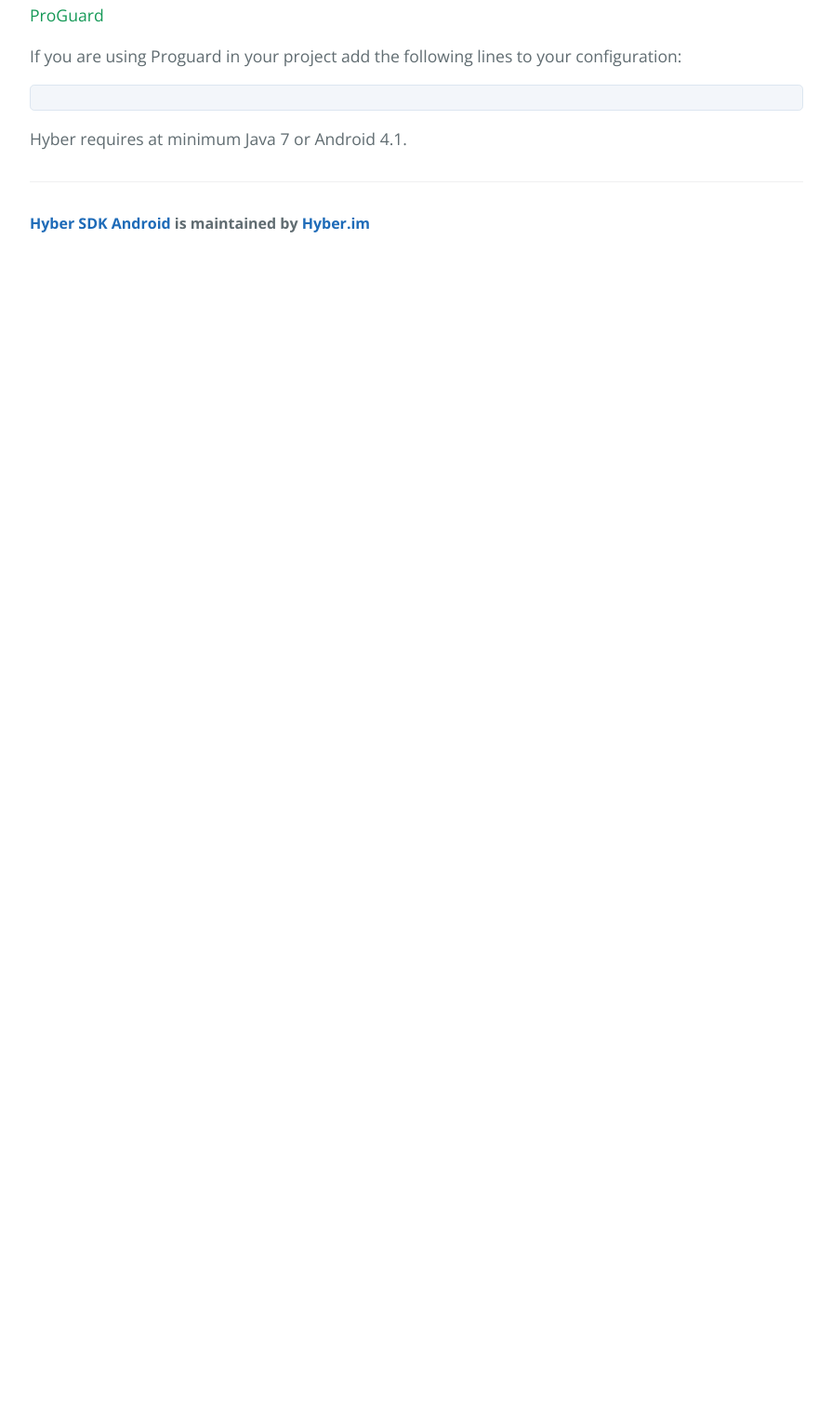
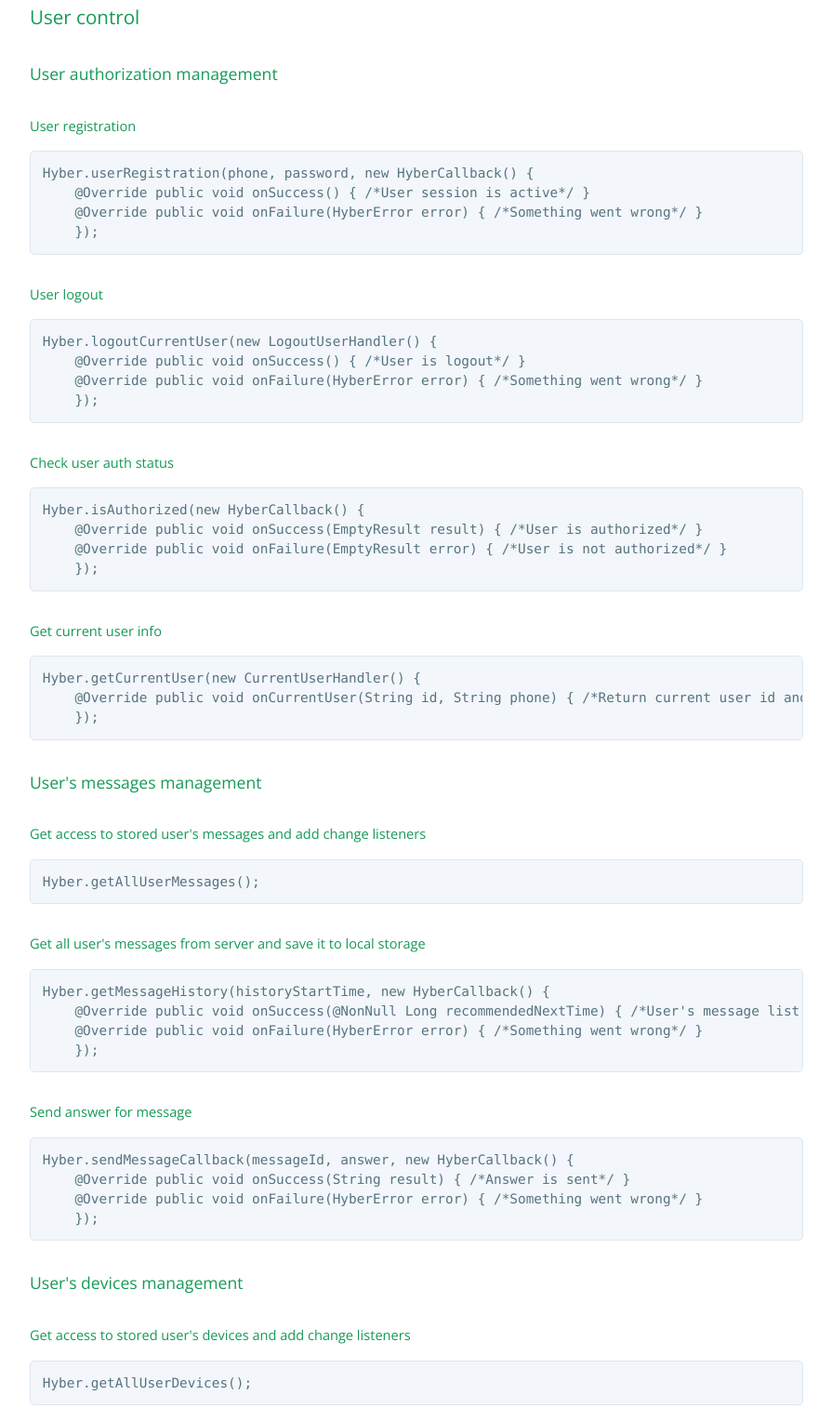
Before and after one commit to GMSLabs/Hyber-SDK-Android, a plain HTML site: page index.html in a window 1280 px wide. Shown: the part 1274-2788 px from the top of the page at 93% size, without its empty margins (192-1087 px from the left). Before the commit the page ends 1558 px from the top, so only its background shows below. Drawn offline with nearby package versions, Linux system fonts and the light colour scheme.

Commit message:
Update main page for SDK 2.1.0

```diff
--- a/index.html
+++ b/index.html
@@ -13,7 +13,7 @@
     <section class="page-header">
       <h1 class="project-name">Hyber SDK Android</h1>
       <h2 class="project-tagline">Powerfull messaging for Android</h2>
-      <a target="_blank" href="https://github.com/Incuube/Hyber-SDK-Android/raw/maven/com/hyber/hyber-messaging/2.2.0/hyber-messaging-2.2.0.aar" class="btn">Download AAR</a>
+      <a target="_blank" href="https://github.com/Incuube/Hyber-SDK-Android/raw/maven/com/hyber/hyber-messaging/2.1.0/hyber-messaging-2.1.0.aar" class="btn">Download AAR</a>
       <a href="https://github.com/Incuube/Hyber-SDK-Android" class="btn">View on GitHub</a>
     </section>
     <section class="main-content">
@@ -27,9 +27,9 @@
       <p>
         First of all you need to configure <a target="_blank" href="https://developers.google.com/android/guides/google-services-plugin">Google Services Plugin</a>
         and <a target="_blank" href="https://firebase.google.com/docs/cloud-messaging/android/client">Firebase Cloud Messaging</a></br>
+        After that you need to initialize the Hyber inside onCreate method in your application class.
+        <pre class="prettyprint">buildConfigField 'String', 'HYBER_CLIENT_API_KEY', hyber_client_api_key</pre>
         And after that you need to write next line to app level build.gradle file inside build config block
-        <pre class="prettyprint">buildConfigField 'String', 'HYBER_CLIENT_API_KEY', hyber_client_api_key</pre>
-        After that you need to initialize the Hyber inside onCreate method in your application class
         <pre class="prettyprint">Hyber.with(this, BuildConfig.HYBER_CLIENT_API_KEY)
     .setNotificationListener(...)
     .init();</pre>
@@ -37,7 +37,7 @@
       <h3><a id="download" class="anchor" href="#download" aria-hidden="true"><span aria-hidden="true" class="octicon octicon-link"></span></a>
         Download
       </h3>
-      <p><a target="_blank" href="https://github.com/Incuube/Hyber-SDK-Android/raw/maven/com/hyber/hyber-messaging/2.2.0/hyber-messaging-2.2.0.aar" class="simple-btn">&darr; <span class="version-tag">Latest</span> AAR</a></p>
+      <p><a target="_blank" href="https://github.com/Incuube/Hyber-SDK-Android/raw/maven/com/hyber/hyber-messaging/2.1.0/hyber-messaging-2.1.0.aar" class="simple-btn">&darr; <span class="version-tag">Latest</span> AAR</a></p>
       <p>The source code to the Hyber, samples, and this website is <a href="https://github.com/Incuube/Hyber-SDK-Android">available on GitHub</a>.</p>
       <h4>
         Gradle
@@ -46,9 +46,98 @@
       <pre class="prettyprint">maven { url 'https://raw.github.com/Incuube/Hyber-SDK-Android/maven/' }</pre>
       <p>Then add next dependencies to app level build.gradle:</p>
       <pre class="prettyprint">compile 'com.hyber:hyber-messaging:<span class="version pln"><em>(insert latest version)</em></span>'</pre>
+
+      <h3><a id="download" class="anchor" href="#user_control" aria-hidden="true"><span aria-hidden="true" class="octicon octicon-link"></span></a>
+        User control
+      </h3>
       <h4>
+        User authorization management
+      </h4>
+      <h5>
+        User registration
+      </h5>
+      <pre class="prettyprint">Hyber.userRegistration(phone, password, new HyberCallback<EmptyResult, HyberError>() {
+    @Override public void onSuccess() { /*User session is active*/ }
+    @Override public void onFailure(HyberError error) { /*Something went wrong*/ }
+    });</pre>
+      <h5>
+        User logout
+      </h5>
+      <pre class="prettyprint">Hyber.logoutCurrentUser(new LogoutUserHandler() {
+    @Override public void onSuccess() { /*User is logout*/ }
+    @Override public void onFailure(HyberError error) { /*Something went wrong*/ }
+    });</pre>
+      <h5>
+        Check user auth status
+      </h5>
+      <pre class="prettyprint">Hyber.isAuthorized(new HyberCallback<EmptyResult, EmptyResult>() {
+    @Override public void onSuccess(EmptyResult result) { /*User is authorized*/ }
+    @Override public void onFailure(EmptyResult error) { /*User is not authorized*/ }
+    });</pre>
+      <h5>
+        Get current user info
+      </h5>
+      <pre class="prettyprint">Hyber.getCurrentUser(new CurrentUserHandler() {
+    @Override public void onCurrentUser(String id, String phone) { /*Return current user id and phone*/ }
+    });</pre>
+      <h4>
+      User's messages management
+      </h4>
+      <h5>
+        Get access to stored user's messages and add change listeners
+      </h5>
+      <pre class="prettyprint">Hyber.getAllUserMessages();</pre>
+      <h5>
+        Get all user's messages from server and save it to local storage
+      </h5>
+      <pre class="prettyprint">Hyber.getMessageHistory(historyStartTime, new HyberCallback<Long, HyberError>() {
+    @Override public void onSuccess(@NonNull Long recommendedNextTime) { /*User's message list loaded and saved successfuly*/ }
+    @Override public void onFailure(HyberError error) { /*Something went wrong*/ }
+    });</pre>
+      <h5>
+        Send answer for message
+      </h5>
+      <pre class="prettyprint">Hyber.sendMessageCallback(messageId, answer, new HyberCallback<String, HyberError>() {
+    @Override public void onSuccess(String result) { /*Answer is sent*/ }
+    @Override public void onFailure(HyberError error) { /*Something went wrong*/ }
+    });</pre>
+      <h4>
+        User's devices management
+      </h4>
+      <h5>
+        Get access to stored user's devices and add change listeners
+      </h5>
+      <pre class="prettyprint">Hyber.getAllUserDevices();</pre>
+      <h5>
+        Get all user's devices from server and save it to local storage
+      </h5>
+      <pre class="prettyprint">Hyber.getAllDevices(new HyberCallback<EmptyResult, HyberError>() {
+    @Override public void onSuccess(EmptyResult result) { /*User's device list loaded and saved successfuly*/ }
+    @Override public void onFailure(HyberError error) { /*Something went wrong*/ }
+    });</pre>
+      <h5>
+        Revoke devices from user's authorized device list
+      </h5>
+    @Override public void onSuccess(EmptyResult result) { /*Devices is revoked*/ }
+    @Override public void onFailure(HyberError error) { /*Something went wrong*/ }
+    });</pre>
+
+      <h3>
+        Logging
+      </h3>
+      <p>
+        For manipulation with logs from library you can create a subclass <pre class="prettyprint">HyberLogger.Tree</pre>.
+        Example:
+        <pre class="prettyprint">private class CrashReportingTree extends HyberLogger.Tree {
+        @Override protected void log(int priority, String tag, String message, Throwable t) {
+            if (priority <= Log.WARN) return; else {/*Do something with error*/}
+        }
+    }</pre>
+      </p>
+
+      <h3>
         ProGuard
-      </h4>
+      </h3>
       <p>If you are using Proguard in your project add the following lines to your configuration:</p>
       <pre class="prettyprint"></pre>
       <p>Hyber requires at minimum Java 7 or Android 4.1.</p>
```
